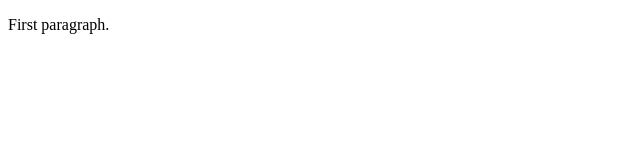
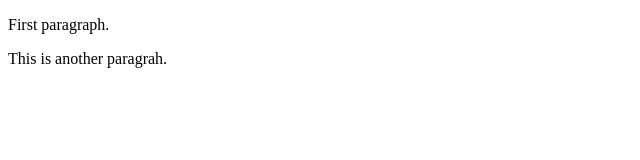
Before and after one commit to EmilyCaroline/test-project, a plain HTML site: page index.html in a window 1280 px wide. Shown: the whole page, without its empty margins (0-640 px from the left). Drawn offline with Linux system fonts and the light colour scheme.

Commit message:
Add new paragrah in index.html

```diff
--- a/index.html
+++ b/index.html
@@ -5,5 +5,6 @@
 </head>
 <body>
     <p>First paragraph.</p>
+    <p>This is another paragrah.</p>
 </body>
 </html>
```
